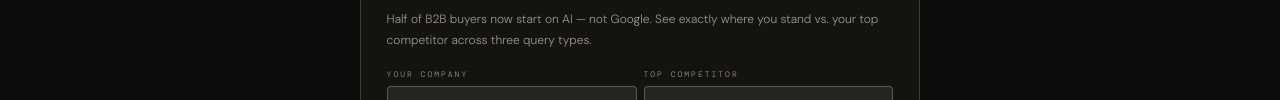
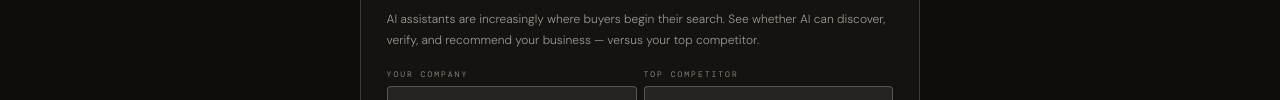
Before and after one commit to kmccarthy01-wyckoff/openroadanalytics, a website: page waypoint.html in a window 1280 px wide. Shown: the part 214-314 px from the top of the page. Drawn offline with nearby package versions, Linux system fonts and the light colour scheme; a web font is replaced by a local one.

Commit message:
Update waypoint.html

```diff
--- a/waypoint.html
+++ b/waypoint.html
@@ -371,7 +371,7 @@ body{background:#0e0d0b;font-family:'DM Sans',sans-serif;font-weight:300;min-hei
         <circle cx="40" cy="40" r="4" fill="#0e0d0b" stroke="rgba(245,242,236,0.4)" stroke-width="1.2"/>
       </svg>
     </div>
-    <p class="sub">Half of B2B buyers now start on AI — not Google. See exactly where you stand vs. your top competitor across three query types.</p>
+    <p class="sub">AI assistants are increasingly where buyers begin their search. See whether AI can discover, verify, and recommend your business — versus your top competitor.</p>
     <div class="row">
       <div style="display:flex;flex-direction:column;gap:3px;">
         <div class="lbl">Your Company</div>
```
